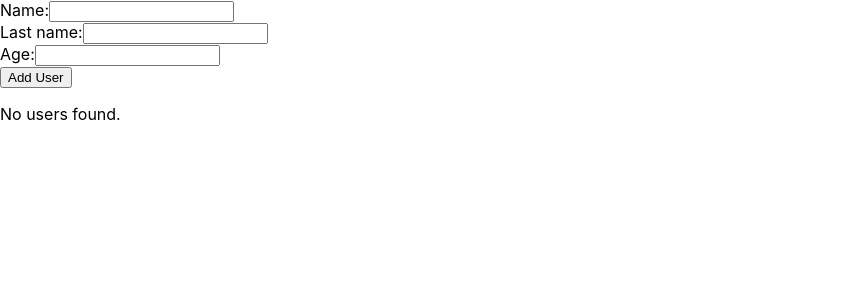
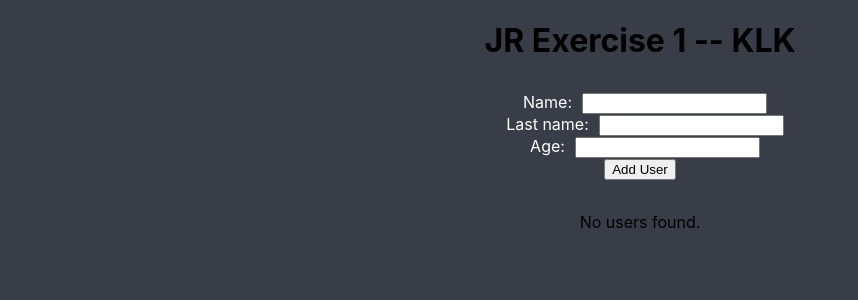
Before and after one commit to josera980/ReactEx01, a React (Create React App) app: page / in a window 1280 px wide. Shown: the top 300 px of the page, without its empty margins (0-858 px from the left). Built offline with nearby package versions, Linux system fonts and the light colour scheme.

Commit message:
Putting some styles.

```diff
--- a/src/App.css
+++ b/src/App.css
@@ -40,13 +40,16 @@
 table,
 th,
 td {
-  border: 1px solid white;
+  border: 1px solid rgb(66, 66, 66);
   border-collapse: collapse;
   text-align: center;
+  margin-left: auto;
+  margin-right: auto;
+  border-radius: 2.5px;
 }
 
 th,
 td {
-  background-color: #c1e7f3;
+  background-color: #e2f4fa;
   width: 25%;
 }
--- a/src/App.js
+++ b/src/App.js
@@ -9,7 +9,7 @@ function App() {
 
   const addUserHandler = (enteredUser) => {
     setUsersInfo((prevUsers) => {
-      return [enteredUser, ...prevUsers];
+      return [...prevUsers, enteredUser];
     });
   };
   console.log(usersInfo);
@@ -30,7 +30,8 @@ function App() {
   }
 
   return (
-    <div>
+    <div className="App">
+      <h1>JR Exercise 1 -- KLK</h1>
       <UserInputs onAddUser={addUserHandler} />
       {content}
     </div>
--- a/src/components/Inputs/UserInputs.js
+++ b/src/components/Inputs/UserInputs.js
@@ -1,4 +1,6 @@
 import React, { useState } from "react";
+
+import classes from "./UserInputs.module.css";
 
 const UserInputs = (props) => {
   const [enteredName, setEnteredName] = useState("");
@@ -40,7 +42,7 @@ const UserInputs = (props) => {
   };
 
   return (
-    <form onSubmit={formSubmitHandler}>
+    <form className={classes.form} onSubmit={formSubmitHandler}>
       <div>
         <label>Name:</label>
         <input
--- a/src/components/Inputs/UserInputs.module.css
+++ b/src/components/Inputs/UserInputs.module.css
@@ -0,0 +1,9 @@
+.form {
+  margin: 2rem auto;
+  text-align: center;
+}
+
+.form label {
+  color: white;
+  margin: 10px;
+}
--- a/src/index.css
+++ b/src/index.css
@@ -1,13 +1,14 @@
 body {
   margin: 0;
-  font-family: -apple-system, BlinkMacSystemFont, 'Segoe UI', 'Roboto', 'Oxygen',
-    'Ubuntu', 'Cantarell', 'Fira Sans', 'Droid Sans', 'Helvetica Neue',
+  background-color: #383d47;
+  font-family: -apple-system, BlinkMacSystemFont, "Segoe UI", "Roboto", "Oxygen",
+    "Ubuntu", "Cantarell", "Fira Sans", "Droid Sans", "Helvetica Neue",
     sans-serif;
   -webkit-font-smoothing: antialiased;
   -moz-osx-font-smoothing: grayscale;
 }
 
 code {
-  font-family: source-code-pro, Menlo, Monaco, Consolas, 'Courier New',
+  font-family: source-code-pro, Menlo, Monaco, Consolas, "Courier New",
     monospace;
 }
```
Also changed, not shown: src/index.js (+6 -6 lines).
